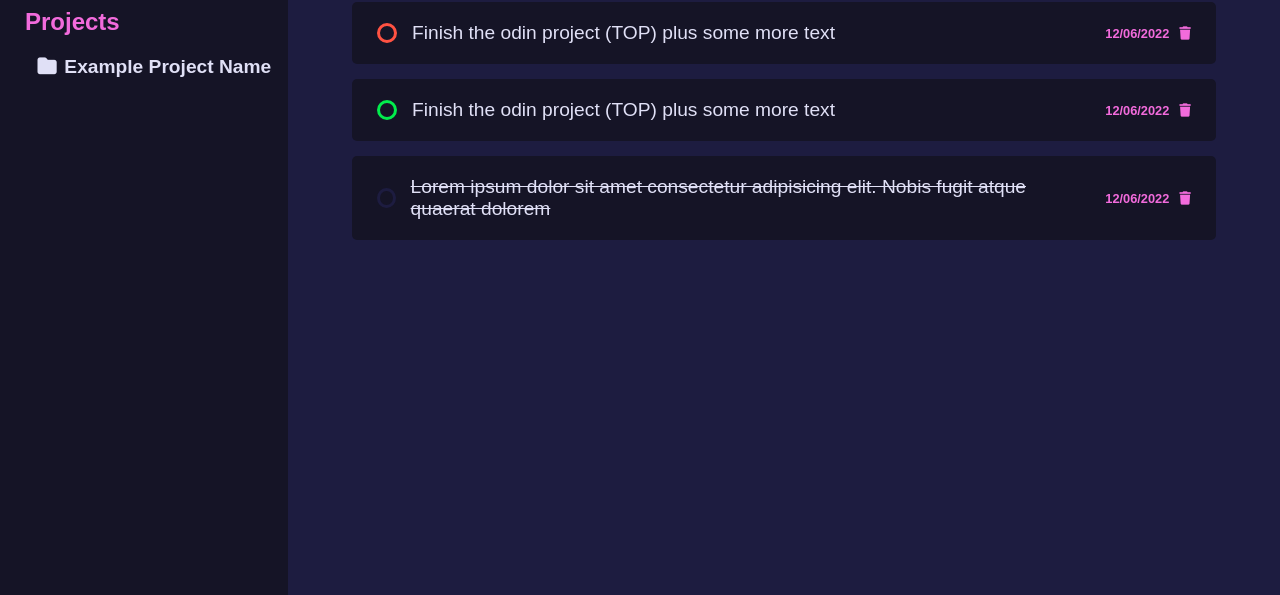
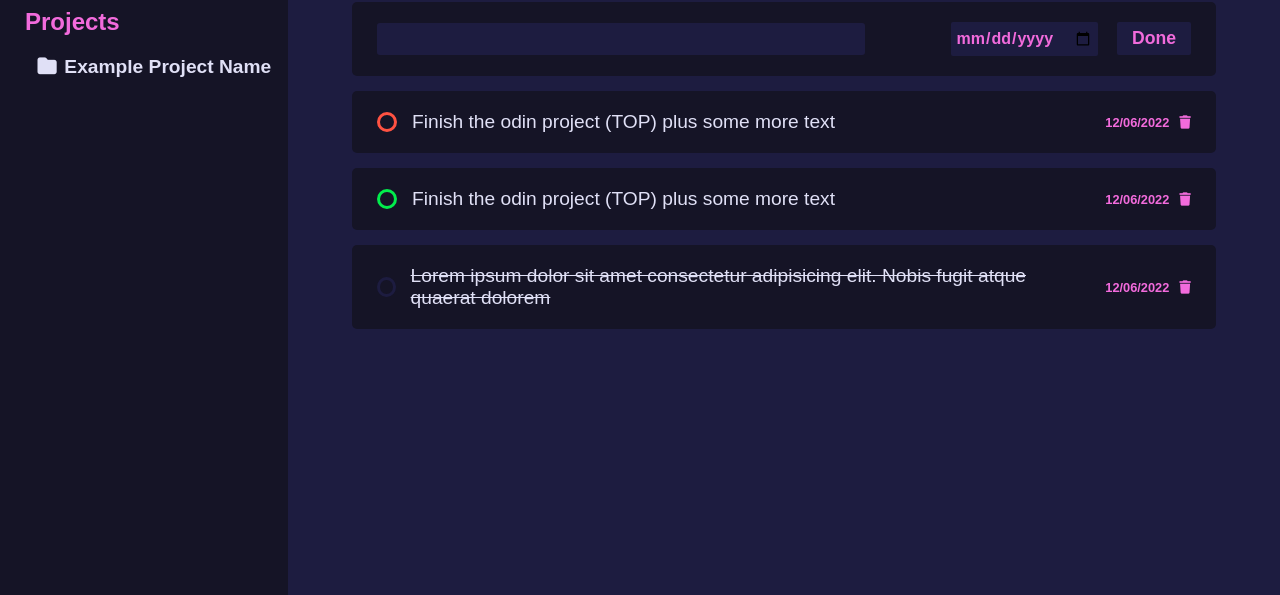
Before and after one commit to Rafael1268/odin-todo-list, a plain HTML site: page index.html in a window 1280 px wide. Shown: the part 205-800 px from the top of the page. Drawn offline with Linux system fonts and the light colour scheme.

Commit message:
Finished styling for adding new task

```diff
--- a/index.html
+++ b/index.html
@@ -40,6 +40,13 @@
           <h1>All Tasks</h1>
           <button>Add Task</button>
         </div>
+        <div id="newTask">
+          <input type="text" name="newTaskTxt" id="newTaskTxt" minlength="1" maxlength="100">
+          <div>
+            <input type="date" name="newTaskDate" id="newTaskDate">
+            <button type="submit" id="newTaskBtn">Done</button>
+          </div>
+        </div>
         <div class="taskItem">
           <div class="taskItemL">
             <button class="taskDoneBtn prior1"></button>
--- a/style.css
+++ b/style.css
@@ -155,7 +155,8 @@ nav {
   margin-top: 125px;
 }
 
-.taskItem {
+.taskItem,
+#newTask {
   background-color: var(--darkest-color);
   border-radius: 5px;
   margin: 15px 0;
@@ -163,6 +164,37 @@ nav {
   display: flex;
   justify-content: space-between;
   align-items: center;
+}
+
+#newTaskTxt {
+  background-color: var(--dark-color);
+  color: var(--light-color);
+  border: none;
+  border-radius: 3px;
+  font-size: 1.2rem;
+  width: 60%;
+  padding: 5px 15px;
+}
+
+#newTaskDate {
+  background-color: var(--dark-color);
+  color: var(--main-color);
+  border: none;
+  border-radius: 2px;
+  font-size: 1rem;
+  font-weight: bold;
+  margin: 0 15px;
+  padding: 7px 5px;
+}
+
+#newTaskBtn {
+  background-color: var(--dark-color);
+  color: var(--main-color);
+  border: none;
+  border-radius: 2px;
+  font-size: 1.1rem;
+  font-weight: bold;
+  padding: 6px 15px;
 }
 
 .taskItemL {
```
